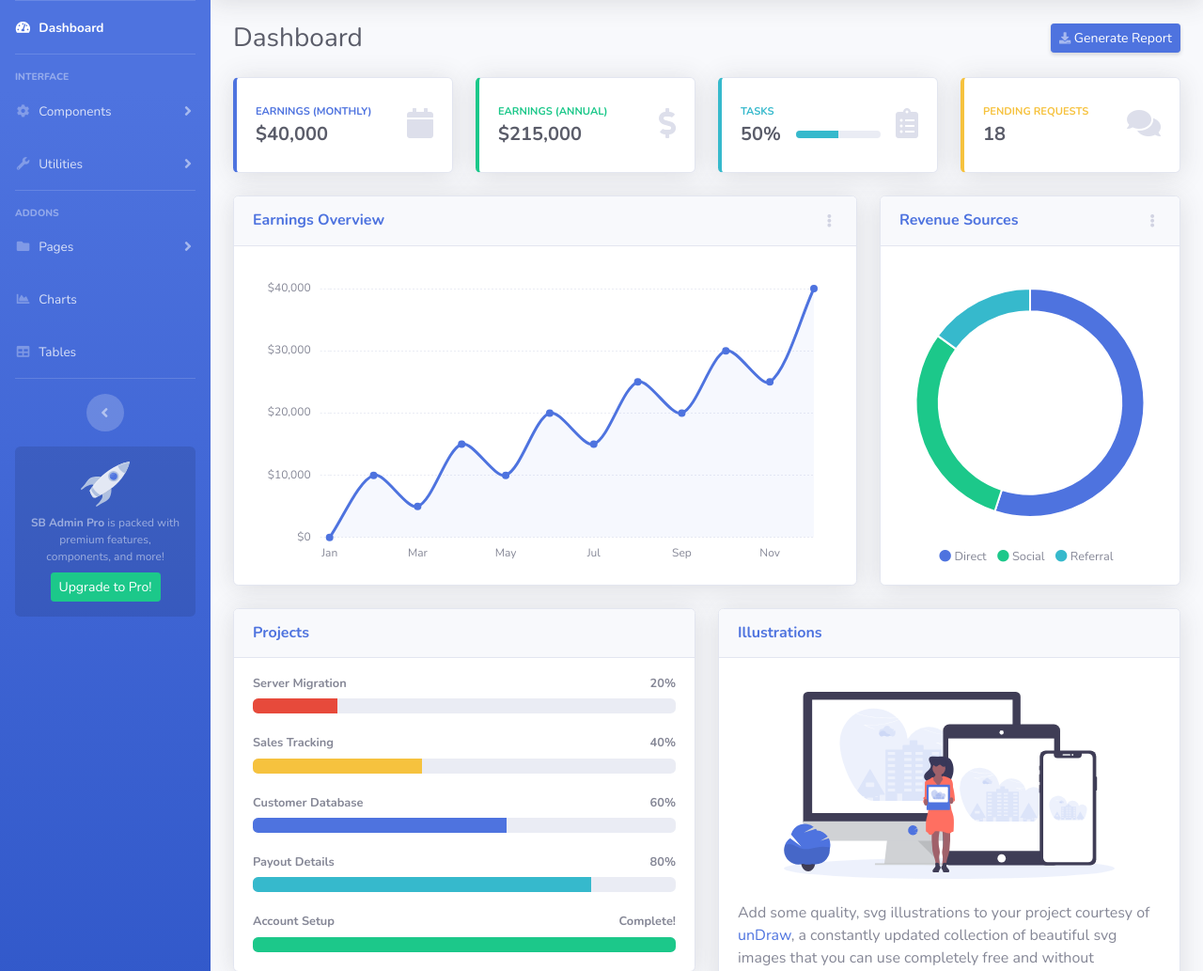
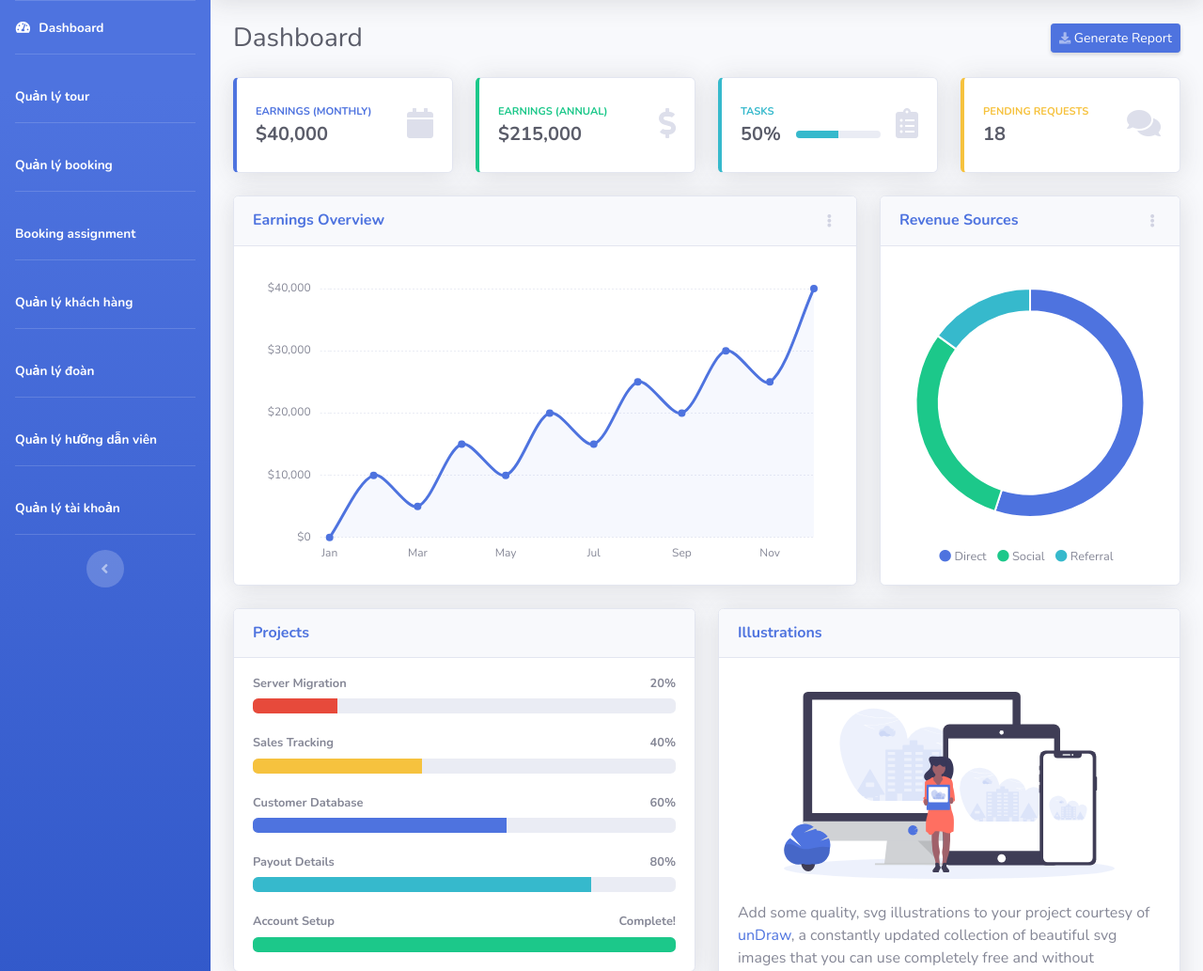
Before and after one commit to anhlnph58376/duan1, a PHP site: page /Duan1/ in a window 1280 px wide. Shown: the part 70-1103 px from the top of the page at 94% size. Run offline with PHP 8.4, Linux system fonts and the light colour scheme.

Commit message:
cập nhật navbar

```diff
--- a/views/main.php
+++ b/views/main.php
@@ -51,88 +51,61 @@
             <!-- Divider -->
             <hr class="sidebar-divider">
 
-            <!-- Heading -->
-            <div class="sidebar-heading">
-                Interface
-            </div>
-
-            <!-- Nav Item - Pages Collapse Menu -->
-            <li class="nav-item">
-                <a class="nav-link collapsed" href="#" data-toggle="collapse" data-target="#collapseTwo"
-                    aria-expanded="true" aria-controls="collapseTwo">
-                    <i class="fas fa-fw fa-cog"></i>
-                    <span>Components</span>
+            <!-- Nav Item-->
+            <li class="nav-item active">
+                <a class="nav-link" href="#">
+                    <span>Quản lý tour</span>
                 </a>
-                <div id="collapseTwo" class="collapse" aria-labelledby="headingTwo" data-parent="#accordionSidebar">
-                    <div class="bg-white py-2 collapse-inner rounded">
-                        <h6 class="collapse-header">Custom Components:</h6>
-                        <a class="collapse-item" href="buttons.html">Buttons</a>
-                        <a class="collapse-item" href="cards.html">Cards</a>
-                    </div>
-                </div>
             </li>
 
-            <!-- Nav Item - Utilities Collapse Menu -->
-            <li class="nav-item">
-                <a class="nav-link collapsed" href="#" data-toggle="collapse" data-target="#collapseUtilities"
-                    aria-expanded="true" aria-controls="collapseUtilities">
-                    <i class="fas fa-fw fa-wrench"></i>
-                    <span>Utilities</span>
+            <hr class="sidebar-divider">
+
+            <li class="nav-item active">
+                <a class="nav-link" href="#">
+                    <span>Quản lý booking</span>
                 </a>
-                <div id="collapseUtilities" class="collapse" aria-labelledby="headingUtilities"
-                    data-parent="#accordionSidebar">
-                    <div class="bg-white py-2 collapse-inner rounded">
-                        <h6 class="collapse-header">Custom Utilities:</h6>
-                        <a class="collapse-item" href="utilities-color.html">Colors</a>
-                        <a class="collapse-item" href="utilities-border.html">Borders</a>
-                        <a class="collapse-item" href="utilities-animation.html">Animations</a>
-                        <a class="collapse-item" href="utilities-other.html">Other</a>
-                    </div>
-                </div>
             </li>
 
-            <!-- Divider -->
             <hr class="sidebar-divider">
 
-            <!-- Heading -->
-            <div class="sidebar-heading">
-                Addons
-            </div>
-
-            <!-- Nav Item - Pages Collapse Menu -->
-            <li class="nav-item">
-                <a class="nav-link collapsed" href="#" data-toggle="collapse" data-target="#collapsePages"
-                    aria-expanded="true" aria-controls="collapsePages">
-                    <i class="fas fa-fw fa-folder"></i>
-                    <span>Pages</span>
+            <li class="nav-item active">
+                <a class="nav-link" href="#">
+                    <span>Booking assignment</span>
                 </a>
-                <div id="collapsePages" class="collapse" aria-labelledby="headingPages" data-parent="#accordionSidebar">
-                    <div class="bg-white py-2 collapse-inner rounded">
-                        <h6 class="collapse-header">Login Screens:</h6>
-                        <a class="collapse-item" href="login.html">Login</a>
-                        <a class="collapse-item" href="register.html">Register</a>
-                        <a class="collapse-item" href="forgot-password.html">Forgot Password</a>
-                        <div class="collapse-divider"></div>
-                        <h6 class="collapse-header">Other Pages:</h6>
-                        <a class="collapse-item" href="404.html">404 Page</a>
-                        <a class="collapse-item" href="blank.html">Blank Page</a>
-                    </div>
-                </div>
             </li>
 
-            <!-- Nav Item - Charts -->
-            <li class="nav-item">
-                <a class="nav-link" href="charts.html">
-                    <i class="fas fa-fw fa-chart-area"></i>
-                    <span>Charts</span></a>
+            <hr class="sidebar-divider">
+
+            <li class="nav-item active">
+                <a class="nav-link" href="#">
+                    <span>Quản lý khách hàng</span>
+                </a>
             </li>
 
-            <!-- Nav Item - Tables -->
-            <li class="nav-item">
-                <a class="nav-link" href="tables.html">
-                    <i class="fas fa-fw fa-table"></i>
-                    <span>Tables</span></a>
+            <hr class="sidebar-divider">
+
+            <li class="nav-item active">
+                <a class="nav-link" href="#">
+                    <span>Quản lý đoàn</span>
+                </a>
             </li>
+
+            <hr class="sidebar-divider">
+
+            <li class="nav-item active">
+                <a class="nav-link" href="#">
+                    <span>Quản lý hưỡng dẫn viên</span>
+                </a>
+            </li>
+
+            <hr class="sidebar-divider">
+
+            <li class="nav-item active">
+                <a class="nav-link" href="#">
+                    <span>Quản lý tài khoản</span>
+                </a>
+            </li>
+
 
             <!-- Divider -->
             <hr class="sidebar-divider d-none d-md-block">
@@ -141,15 +114,10 @@
             <div class="text-center d-none d-md-inline">
                 <button class="rounded-circle border-0" id="sidebarToggle"></button>
             </div>
+        </ul>
 
-            <!-- Sidebar Message -->
-            <div class="sidebar-card d-none d-lg-flex">
-                <img class="sidebar-card-illustration mb-2" src="assets/img/undraw_rocket.svg" alt="...">
-                <p class="text-center mb-2"><strong>SB Admin Pro</strong> is packed with premium features, components, and more!</p>
-                <a class="btn btn-success btn-sm" href="https://startbootstrap.com/theme/sb-admin-pro">Upgrade to Pro!</a>
-            </div>
 
-        </ul>
+
         <!-- End of Sidebar -->
 
         <!-- Content Wrapper -->
```
